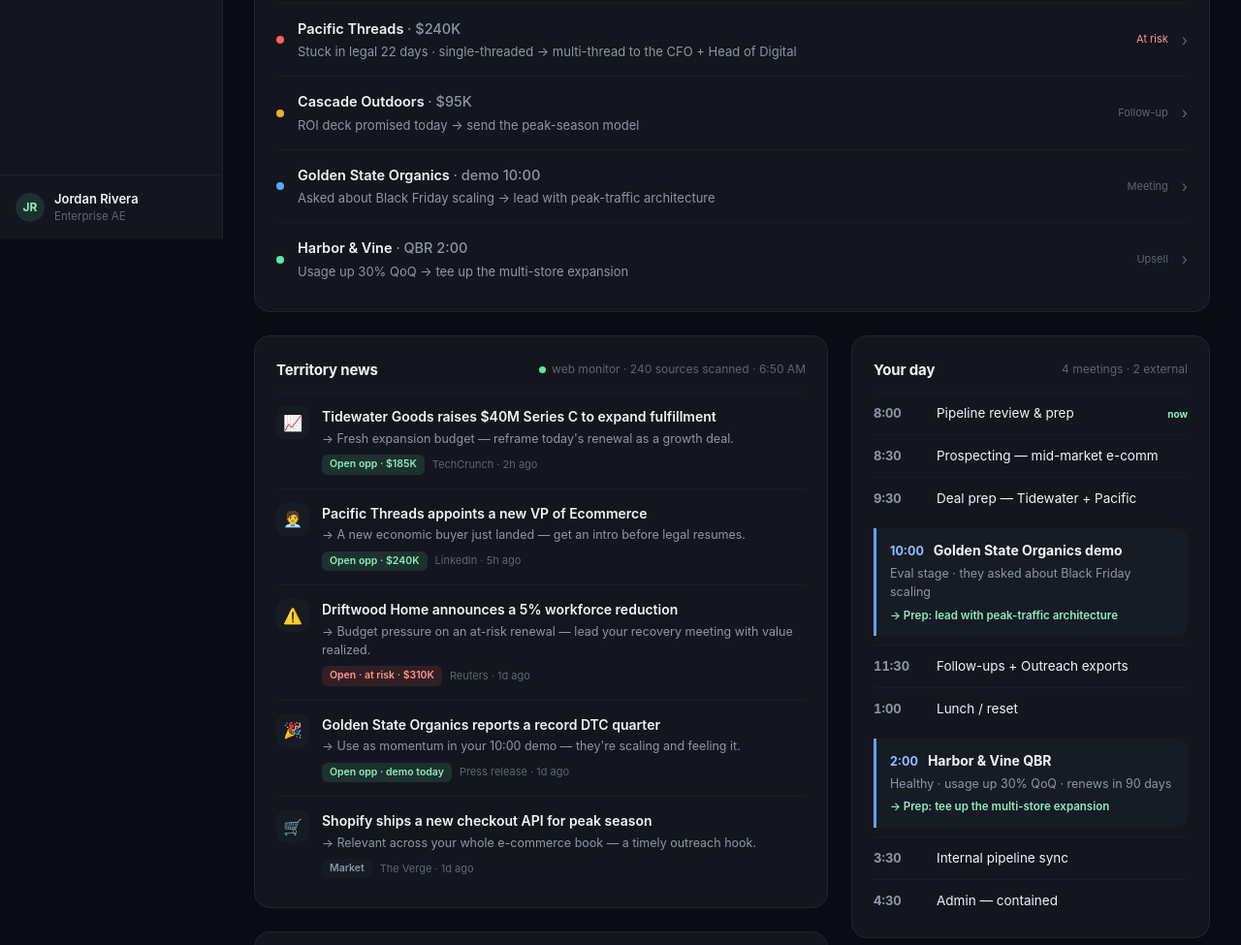
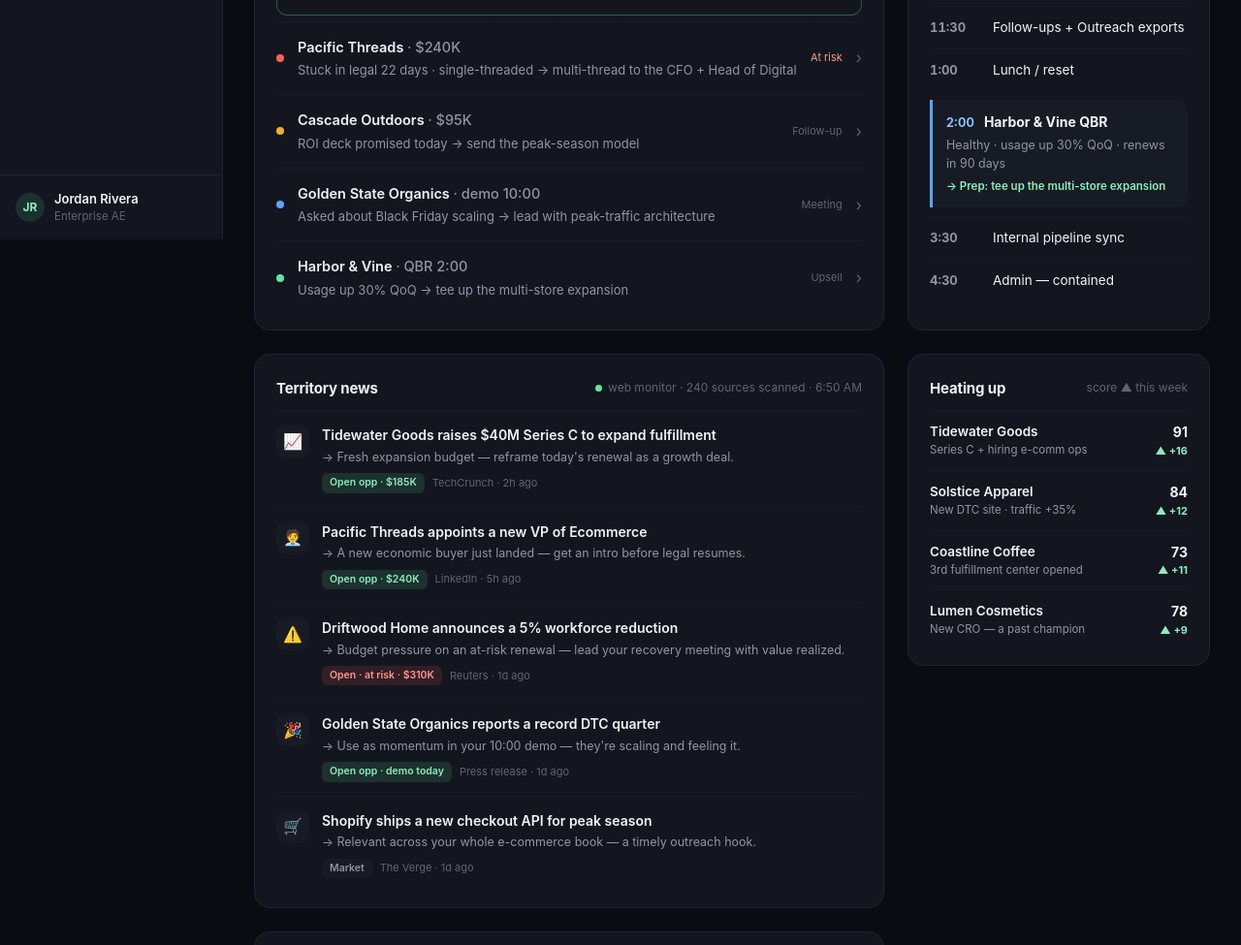
Before and after one commit to tsco-beep/gtm-morningbrief-showcase, a website: page index.html in a window 1280 px wide. Shown: the part 553-1528 px from the top of the page at 97% size. Drawn offline with Linux system fonts and the light colour scheme.

Commit message:
Add files via upload

```diff
--- a/index.html
+++ b/index.html
@@ -95,8 +95,14 @@
   .pbig .tag{font-size:11px; color:var(--faint); white-space:nowrap;} .pbig .tag.risk{color:var(--red-ink);}
   .pbig .chev{color:var(--faint); font-size:16px;}
 
-  .cols{display:grid; grid-template-columns:1.6fr 1fr; gap:24px; align-items:start;}
-  @media(max-width:980px){ .cols{grid-template-columns:1fr;} }
+  .bgrid{display:grid; grid-template-columns:minmax(0,1fr) 312px; gap:24px; align-items:start;
+    grid-template-areas:"band day" "prio day" "lower heat";}
+  .bgrid > .band{grid-area:band; margin-bottom:0;}
+  .bgrid > .phero{grid-area:prio; margin-bottom:0;}
+  .bgrid > .day{grid-area:day; margin-bottom:0; align-self:stretch;}
+  .bgrid > .lower{grid-area:lower; min-width:0;}
+  .bgrid > .heat{grid-area:heat; margin-bottom:0;}
+  @media(max-width:980px){ .bgrid{grid-template-columns:1fr; grid-template-areas:"band" "prio" "day" "lower" "heat";} .bgrid > .day{align-self:start;} }
 
   /* news */
   .ni{display:flex; gap:13px; padding:14px 0; border-top:1px solid var(--line2); cursor:pointer;}
@@ -233,6 +239,7 @@
           <p>You have <b>5 priorities</b>, <b>4 meetings</b>, and <b>6 deals worth $820K</b> that need attention today.</p>
         </div>
 
+        <div class="bgrid">
         <div class="band">
           <div class="quota">
             <div class="qt"><span class="pct">68%</span><span class="ql">to Q3 quota · $1.36M of $2.0M</span></div>
@@ -262,9 +269,7 @@
           <div class="pbig" data-acct="harbor"><span class="rk green"></span><div class="pm"><div class="pt">Harbor &amp; Vine <span class="amt">· QBR 2:00</span></div><div class="pr">Usage up 30% QoQ → tee up the multi-store expansion</div></div><span class="tag">Upsell</span><span class="chev">›</span></div>
         </div>
 
-        <div class="cols">
-          <!-- LEFT (wide): News, Needs attention, Follow up -->
-          <div>
+        <div class="lower">
             <div class="card">
               <div class="ch"><h2>Territory news</h2><span class="meta"><span class="livedot"></span>web monitor · 240 sources scanned · 6:50 AM</span></div>
               <div class="ni" data-acct="tidewater"><div class="nd">📈</div><div><div class="nh">Tidewater Goods raises $40M Series C to expand fulfillment</div><div class="nso">→ Fresh expansion budget — reframe today's renewal as a growth deal.</div><div class="nmeta"><span class="nchip opp">Open opp · $185K</span><span class="nsrc">TechCrunch · 2h ago</span></div></div></div>
@@ -293,9 +298,7 @@
             </div>
           </div>
 
-          <!-- RIGHT: Your day (bigger), Heating up -->
-          <div>
-            <div class="card day">
+          <div class="card day">
               <div class="ch"><h2>Your day</h2><span class="meta">4 meetings · 2 external</span></div>
               <div class="blk"><span class="t">8:00</span><span>Pipeline review &amp; prep</span><span class="now">now</span></div>
               <div class="blk"><span class="t">8:30</span><span>Prospecting — mid-market e-comm</span></div>
@@ -308,14 +311,13 @@
               <div class="blk"><span class="t">4:30</span><span>Admin — contained</span></div>
             </div>
 
-            <div class="card">
+            <div class="card heat">
               <div class="ch"><h2>Heating up</h2><span class="meta">score ▲ this week</span></div>
               <div class="mini" data-acct="tidewater"><div><div class="mn">Tidewater Goods</div><div class="md">Series C + hiring e-comm ops</div></div><div class="ms"><div class="msv">91</div><div class="msd">▲ +16</div></div></div>
               <div class="mini" data-acct="solstice"><div><div class="mn">Solstice Apparel</div><div class="md">New DTC site · traffic +35%</div></div><div class="ms"><div class="msv">84</div><div class="msd">▲ +12</div></div></div>
               <div class="mini" data-acct="coastline"><div><div class="mn">Coastline Coffee</div><div class="md">3rd fulfillment center opened</div></div><div class="ms"><div class="msv">73</div><div class="msd">▲ +11</div></div></div>
               <div class="mini" data-acct="lumen"><div><div class="mn">Lumen Cosmetics</div><div class="md">New CRO — a past champion</div></div><div class="ms"><div class="msv">78</div><div class="msd">▲ +9</div></div></div>
             </div>
-          </div>
         </div>
 
         <div class="foot">
```
